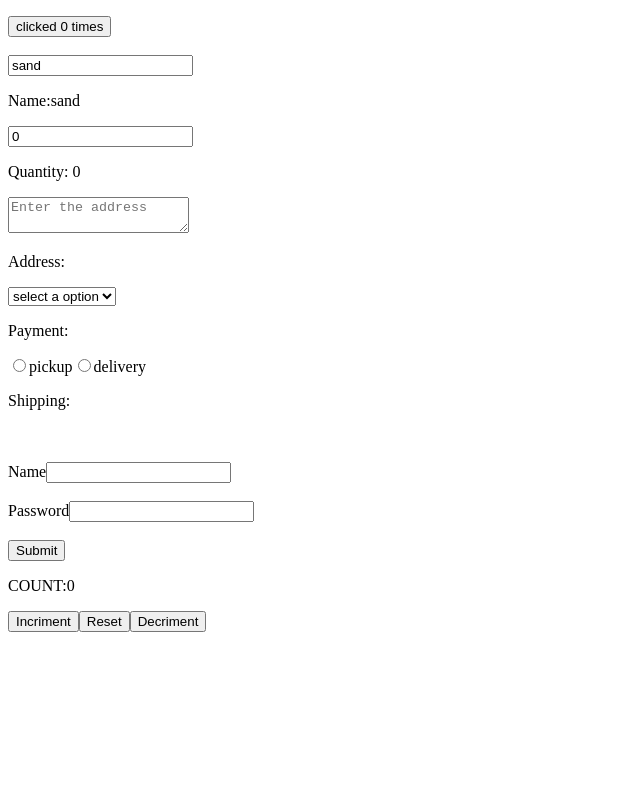
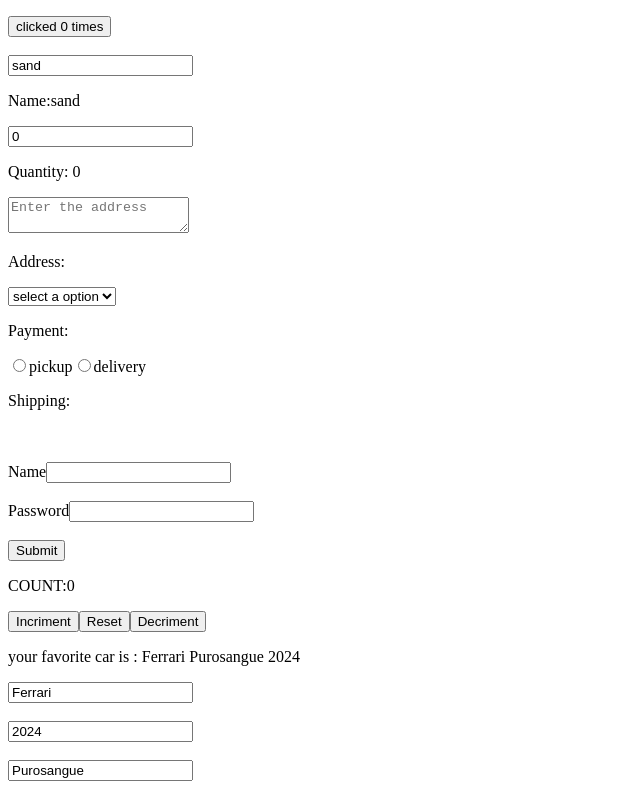
Before and after one commit to SandeepSreekailas/React, a React (Vite) app: page / in a window 1280 px wide. Shown: the part 537-1326 px from the top of the page, without its empty margins (0-640 px from the left). Before the commit the page ends 1177 px from the top, so only its background shows below. Built offline with nearby package versions, Linux system fonts and the light colour scheme.

Commit message:
update object in state

```diff
--- a/src/App.jsx
+++ b/src/App.jsx
@@ -9,6 +9,7 @@
 import Onchangeevents from './components/Onchangeevents'
 import Formevents from './components/Formevents'
 import Updaterfunctions from './components/Updaterfunctions'
+import UpdateObjectState from './components/UpdateObjectState'
 
 
 
@@ -73,6 +74,9 @@
       {/*Updater Function*/}
       <Updaterfunctions/>
 
+      {/* Update Object State */}
+      <UpdateObjectState/>
+
 
 
 
--- /dev/null
+++ b/src/components/UpdateObjectState.jsx
@@ -0,0 +1,31 @@
+import React, { useState } from 'react'
+
+function UpdateObjectState() {
+    const [car,setCar]=useState({
+        "name":"Ferrari",
+        "year":2024,
+        "model":'Purosangue'
+    })
+
+    function handleName(event){
+        setCar(c=>({...c, name:event.target.value}))
+    }
+    function handleYear(event){
+        setCar(c=>({...c,year:event.target.value}))
+    }
+    function handleModel(event){
+        setCar(c=>({...c,model:event.target.value}))
+    }
+
+
+  return (
+    <div>
+        <p>your favorite car is : {car.name} {car.model} {car.year}</p>
+        <input type="text" value={car.name} onChange={handleName}/><br /> <br />
+        <input type="number" value={car.year} onChange={handleYear} /><br /><br />
+        <input type="text" value={car.model} onChange={handleModel} />
+    </div>
+  )
+}
+
+export default UpdateObjectState
```
